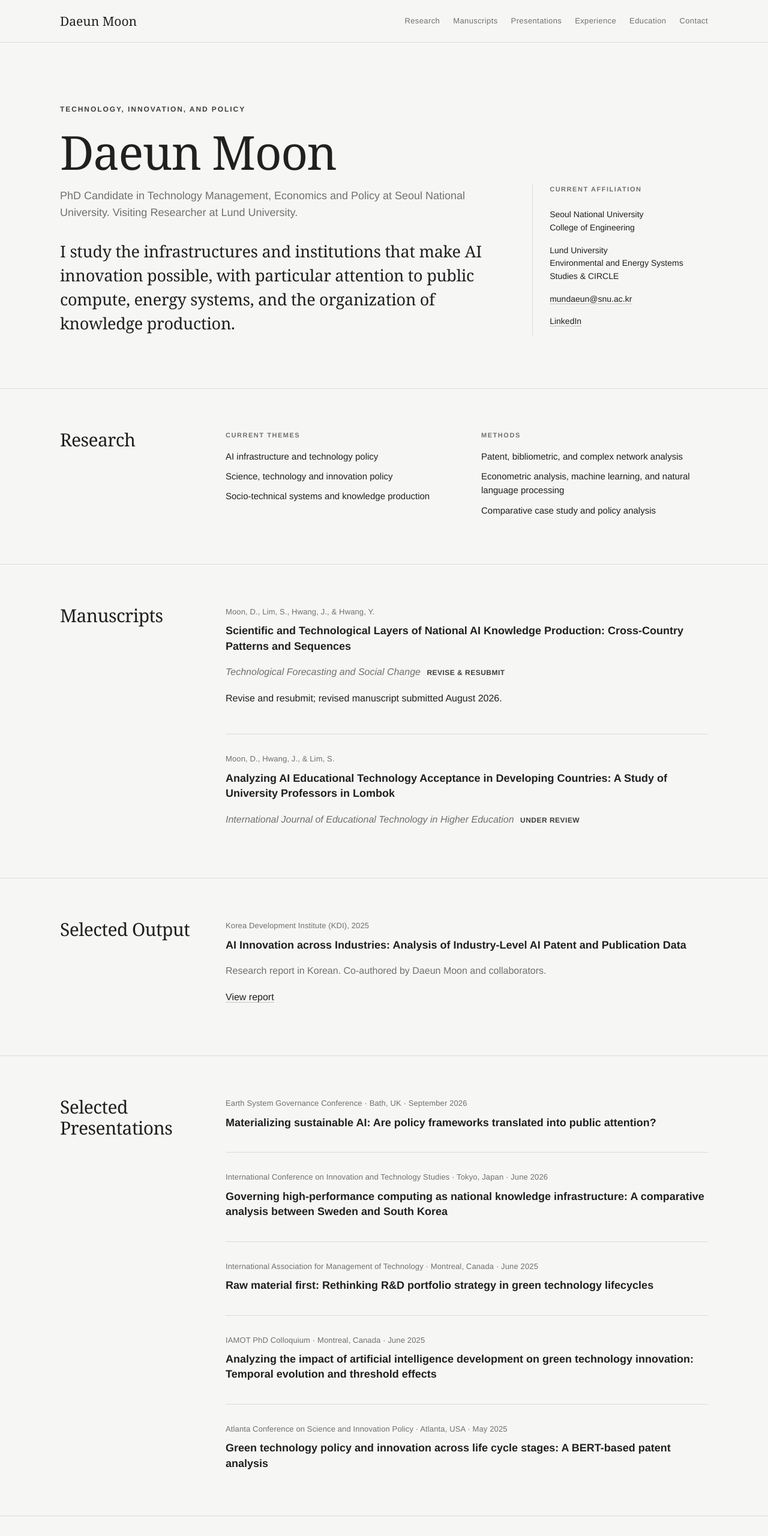
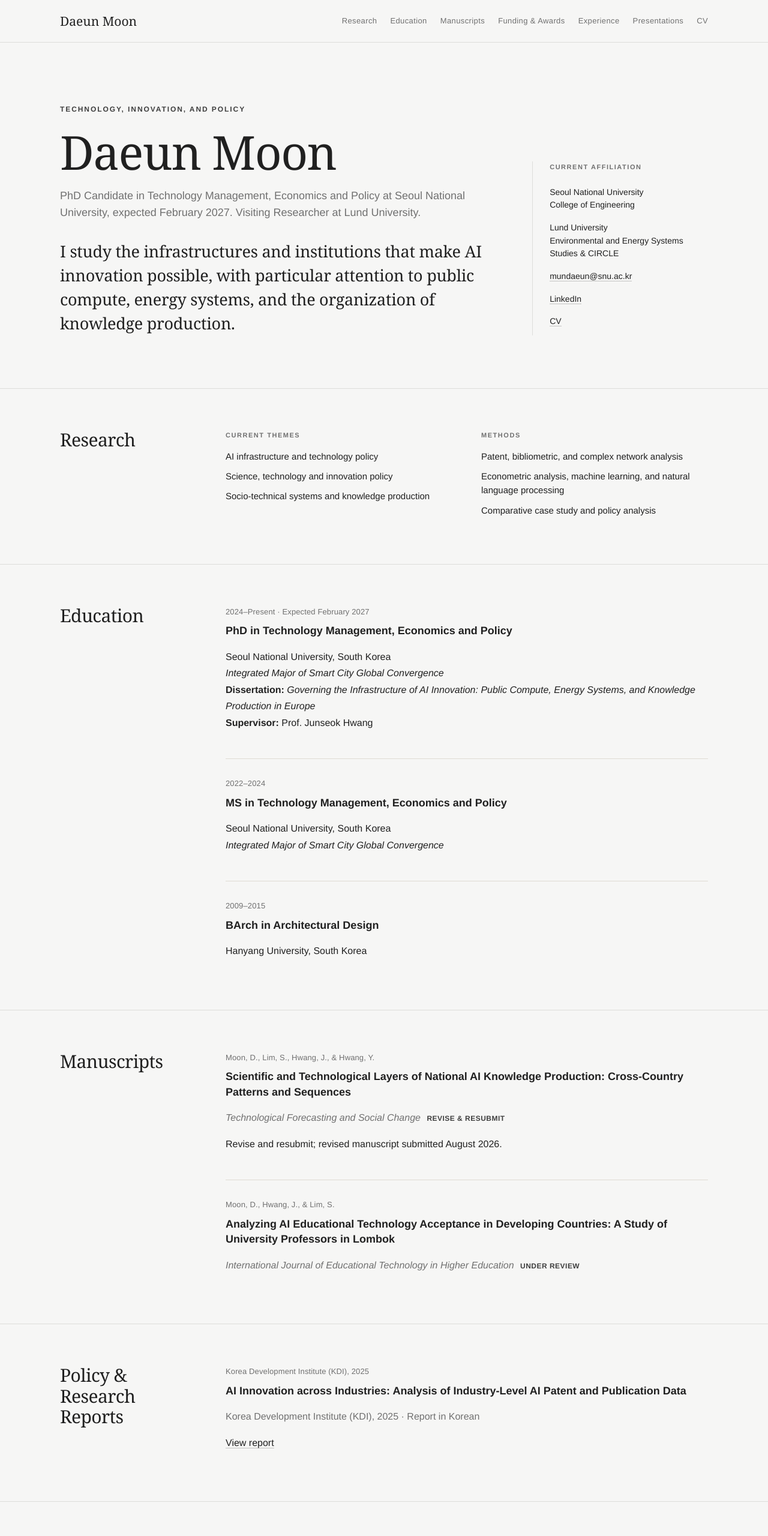
Before and after one commit to moon-daeun/moon-daeun.github.io, a plain HTML site: page index.html in a window 1280 px wide. Shown: the top 2560 px of the page at 60% size. Drawn offline with Linux system fonts and the light colour scheme.

Commit message:
Add files via upload

```diff
--- a/index.html
+++ b/index.html
@@ -310,11 +310,12 @@
       <a class="brand" href="#top">Daeun Moon</a>
       <nav aria-label="Main navigation">
         <a href="#research">Research</a>
+        <a href="#education">Education</a>
         <a href="#manuscripts">Manuscripts</a>
+        <a href="#funding">Funding &amp; Awards</a>
+        <a href="#experience">Experience</a>
         <a href="#presentations">Presentations</a>
-        <a href="#experience">Experience</a>
-        <a href="#education">Education</a>
-        <a href="#contact">Contact</a>
+        <a href="CV_DaeunMoon.pdf" target="_blank" rel="noopener">CV</a>
       </nav>
     </div>
   </header>
@@ -325,8 +326,8 @@
         <div class="eyebrow">Technology, innovation, and policy</div>
         <h1>Daeun Moon</h1>
         <p class="role">
-          PhD Candidate in Technology Management, Economics and Policy at Seoul National University.
-          Visiting Researcher at Lund University.
+          PhD Candidate in Technology Management, Economics and Policy at Seoul National University,
+          expected February 2027. Visiting Researcher at Lund University.
         </p>
         <p class="intro">
           I study the infrastructures and institutions that make AI innovation possible,
@@ -351,10 +352,29 @@
         <div class="contact-row">
           <a href="https://www.linkedin.com/in/moon-daeun" target="_blank" rel="noopener">LinkedIn</a>
         </div>
+        <div class="contact-row">
+          <a href="CV_DaeunMoon.pdf" target="_blank" rel="noopener">CV</a>
+        </div>
       </aside>
     </div>
 
-    <section id="research">
+
+
+
+
+
+
+
+
+
+
+
+
+
+
+
+
+<section id="research">
       <div class="wrap section-grid">
         <h2>Research</h2>
         <div class="research-lines">
@@ -375,7 +395,40 @@
       </div>
     </section>
 
-    <section id="manuscripts">
+<section id="education">
+      <div class="wrap section-grid">
+        <h2>Education</h2>
+        <div>
+          <article class="entry">
+            <div class="meta">2024–Present · Expected February 2027</div>
+            <h3>PhD in Technology Management, Economics and Policy</h3>
+            <p>
+              Seoul National University, South Korea<br />
+              <em>Integrated Major of Smart City Global Convergence</em><br />
+              <strong>Dissertation:</strong> <em>Governing the Infrastructure of AI Innovation: Public Compute, Energy Systems, and Knowledge Production in Europe</em><br />
+              <strong>Supervisor:</strong> Prof. Junseok Hwang
+            </p>
+          </article>
+
+          <article class="entry">
+            <div class="meta">2022–2024</div>
+            <h3>MS in Technology Management, Economics and Policy</h3>
+            <p>
+              Seoul National University, South Korea<br />
+              <em>Integrated Major of Smart City Global Convergence</em>
+            </p>
+          </article>
+
+          <article class="entry">
+            <div class="meta">2009–2015</div>
+            <h3>BArch in Architectural Design</h3>
+            <p>Hanyang University, South Korea</p>
+          </article>
+        </div>
+      </div>
+    </section>
+
+<section id="manuscripts">
       <div class="wrap section-grid">
         <h2>Manuscripts</h2>
         <div>
@@ -401,14 +454,14 @@
       </div>
     </section>
 
-    <section id="outputs">
+<section id="outputs">
       <div class="wrap section-grid">
-        <h2>Selected Output</h2>
+        <h2>Policy &amp; Research Reports</h2>
         <div>
           <article class="entry">
             <div class="meta">Korea Development Institute (KDI), 2025</div>
             <h3>AI Innovation across Industries: Analysis of Industry-Level AI Patent and Publication Data</h3>
-            <p class="muted">Research report in Korean. Co-authored by Daeun Moon and collaborators.</p>
+            <p class="muted">Korea Development Institute (KDI), 2025 · Report in Korean</p>
             <p>
               <a href="https://www.kdi.re.kr/research/reportEtcView?pub_no=18811" target="_blank" rel="noopener">
                 View report
@@ -419,39 +472,7 @@
       </div>
     </section>
 
-    <section id="presentations">
-      <div class="wrap section-grid">
-        <h2>Selected Presentations</h2>
-        <div>
-          <article class="entry">
-            <div class="meta">Earth System Governance Conference · Bath, UK · September 2026</div>
-            <h3>Materializing sustainable AI: Are policy frameworks translated into public attention?</h3>
-          </article>
-
-          <article class="entry">
-            <div class="meta">International Conference on Innovation and Technology Studies · Tokyo, Japan · June 2026</div>
-            <h3>Governing high-performance computing as national knowledge infrastructure: A comparative analysis between Sweden and South Korea</h3>
-          </article>
-
-          <article class="entry">
-            <div class="meta">International Association for Management of Technology · Montreal, Canada · June 2025</div>
-            <h3>Raw material first: Rethinking R&amp;D portfolio strategy in green technology lifecycles</h3>
-          </article>
-
-          <article class="entry">
-            <div class="meta">IAMOT PhD Colloquium · Montreal, Canada · June 2025</div>
-            <h3>Analyzing the impact of artificial intelligence development on green technology innovation: Temporal evolution and threshold effects</h3>
-          </article>
-
-          <article class="entry">
-            <div class="meta">Atlanta Conference on Science and Innovation Policy · Atlanta, USA · May 2025</div>
-            <h3>Green technology policy and innovation across life cycle stages: A BERT-based patent analysis</h3>
-          </article>
-        </div>
-      </div>
-    </section>
-
-    <section id="funding">
+<section id="funding">
       <div class="wrap section-grid">
         <h2>Research Funding &amp; Awards</h2>
         <div>
@@ -489,10 +510,21 @@
         </div>
       </div>
     </section>
+
 <section id="experience">
       <div class="wrap section-grid">
         <h2>Research Experience</h2>
         <div>
+          <div class="timeline-row">
+            <div class="date">May–Oct 2026</div>
+            <div>
+              <h3>Visiting Researcher, Lund University</h3>
+              <p class="muted">
+                Environmental and Energy Systems Studies &amp; CIRCLE (Centre for Innovation Research)<br />
+                Host: Prof. Lars J. Nilsson
+              </p>
+            </div>
+          </div>
           <div class="timeline-row">
             <div class="date">2025–Present</div>
             <div>
@@ -528,50 +560,39 @@
       </div>
     </section>
 
-    <section id="education">
+<section id="presentations">
       <div class="wrap section-grid">
-        <h2>Education &amp; Appointments</h2>
+        <h2>Selected Conference Presentations</h2>
         <div>
           <article class="entry">
-            <div class="meta">2024–Present · Expected February 2027</div>
-            <h3>PhD in Technology Management, Economics and Policy</h3>
-            <p>
-              Seoul National University, South Korea<br />
-              <em>Integrated Major of Smart City Global Convergence</em><br />
-              <strong>Dissertation:</strong> <em>Governing the Infrastructure of AI Innovation: Public Compute, Energy Systems, and Knowledge Production in Europe</em><br />
-              <strong>Supervisor:</strong> Prof. Junseok Hwang
-            </p>
+            <div class="meta">Earth System Governance Conference · Bath, UK · September 2026</div>
+            <h3>Materializing sustainable AI: Are policy frameworks translated into public attention?</h3>
           </article>
 
           <article class="entry">
-            <div class="meta">May–Oct 2026</div>
-            <h3>Visiting Researcher</h3>
-            <p>
-              Lund University, Sweden<br />
-              Environmental and Energy Systems Studies &amp; CIRCLE (Centre for Innovation Research)<br />
-              Host: Prof. Lars J. Nilsson
-            </p>
+            <div class="meta">International Conference on Innovation and Technology Studies · Tokyo, Japan · June 2026</div>
+            <h3>Governing high-performance computing as national knowledge infrastructure: A comparative analysis between Sweden and South Korea</h3>
           </article>
 
           <article class="entry">
-            <div class="meta">2022–2024</div>
-            <h3>MS in Technology Management, Economics and Policy</h3>
-            <p>
-              Seoul National University, South Korea<br />
-              <em>Integrated Major of Smart City Global Convergence</em>
-            </p>
+            <div class="meta">International Association for Management of Technology · Montreal, Canada · June 2025</div>
+            <h3>Raw material first: Rethinking R&amp;D portfolio strategy in green technology lifecycles</h3>
           </article>
 
           <article class="entry">
-            <div class="meta">2009–2015</div>
-            <h3>BArch in Architectural Design</h3>
-            <p>Hanyang University, South Korea</p>
+            <div class="meta">IAMOT PhD Colloquium · Montreal, Canada · June 2025</div>
+            <h3>Analyzing the impact of artificial intelligence development on green technology innovation: Temporal evolution and threshold effects</h3>
+          </article>
+
+          <article class="entry">
+            <div class="meta">Atlanta Conference on Science and Innovation Policy · Atlanta, USA · May 2025</div>
+            <h3>Green technology policy and innovation across life cycle stages: A BERT-based patent analysis</h3>
           </article>
         </div>
       </div>
     </section>
 
-    <section id="background">
+<section id="background">
       <div class="wrap section-grid">
         <h2>Professional Background</h2>
         <div>
```
